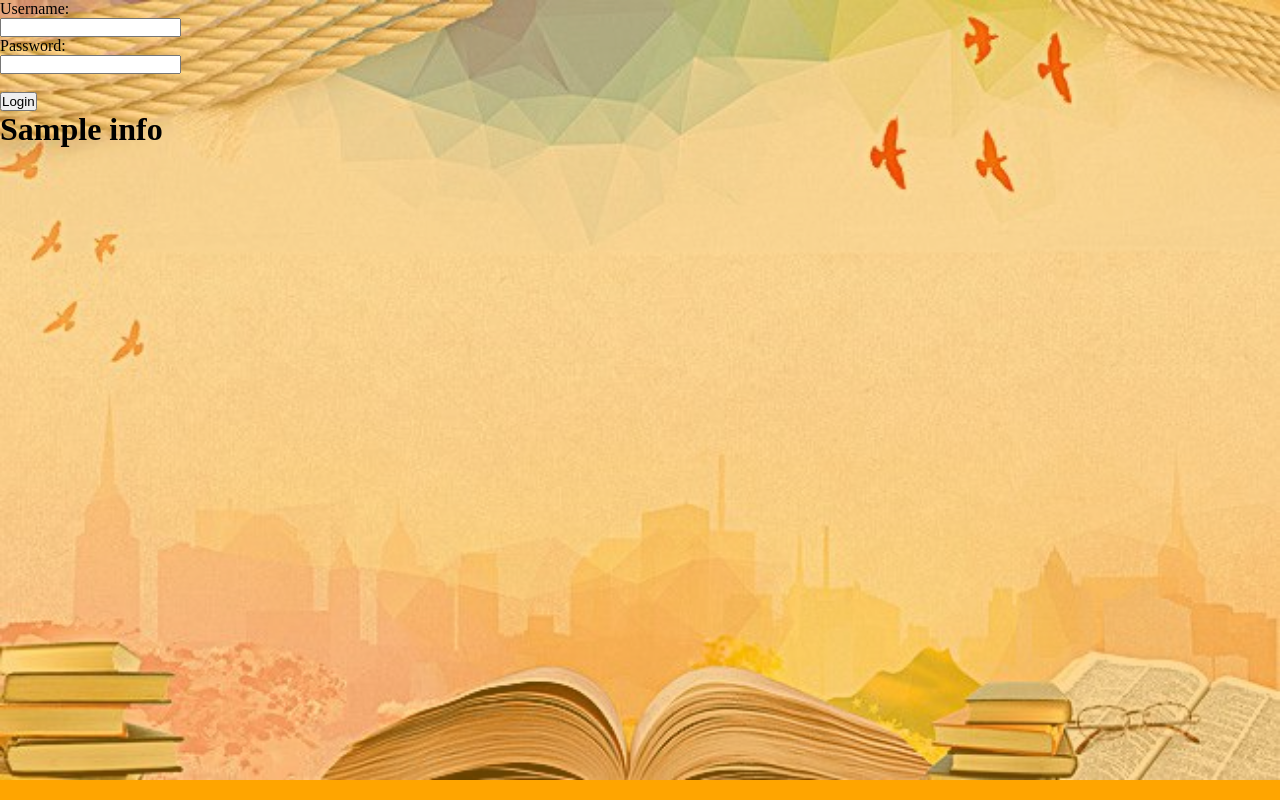
After one commit to rkg0811/demo, a Flask app: template template/login.html in a window 1280 px wide. The commit adds this page. Run offline with Flask 2, Linux system fonts and the light colour scheme; the template is opened without the code that fills it: most values are stand-ins (such as "Sample title", 1, 10 or a date in 2020); parts of the project's set-up code (start-up, migrations or seed data) failed here and were passed over.

Commit message:
Login Page added

```diff
--- a/app.py
+++ b/app.py
@@ -61,8 +61,21 @@ app = Flask(__name__,template_folder='template')
 model = pickle.load(open('model_train.pkl', 'rb'))
 
 @app.route('/')
-def home():
-    return render_template('book_index.html')
+def hello_world():
+    return render_template("login.html")
+database={'nachi':'123','james':'aac','karthik':'asdsf'}
+
+@app.route('/form_login',methods=['POST','GET'])
+def login():
+    name1=request.form['username']
+    pwd=request.form['password']
+    if name1 not in database:
+	    return render_template('login.html',info='Invalid User')
+    else:
+        if database[name1]!=pwd:
+            return render_template('login.html',info='Invalid Password')
+        else:
+	         return render_template('book_index.html',name=name1)
 
 @app.route('/predict',methods=['POST'])
 def predict():
--- a/template/book_index.html
+++ b/template/book_index.html
@@ -19,6 +19,7 @@
 	<header>
 		<div class="container">
 			<h1 class="heading">Recommendation System for Books</h1>
+            <h2 class="hrading">Mini Project 2021</h2>
 
 		</div>
 	</header>
@@ -27,7 +28,7 @@
 
 		<form action="{{ url_for('predict')}}" method="POST">
 			<p class=book_name>Write your Book Name!</p>
-			<textarea name="message" rows="2" cols="50"></textarea>
+			<input type="text" name="message" id="bookname" placeholder="Enter Book Name">
 			<br />
 
 			<input type="submit" class="btn-info" value="Predict">
--- /dev/null
+++ b/template/login.html
@@ -0,0 +1,27 @@
+<!DOCTYPE html>
+<html lang="en">
+<head>
+    <meta charset="UTF-8">
+    <title>Login Page</title>
+    <link rel= "stylesheet" type= "text/css" href= "../static/style.css">
+</head>
+<body bgcolor="orange">
+	 <div class="bg">
+    <img
+    class="demo-bg"
+    src="../static/bg.jpg"
+    alt=""
+    >
+</div>
+
+<form action="/form_login" method="post">
+  <h2></h2>Username:<br>
+  <input type="text" name='username'><br>
+  Password:<br>
+  <input  name='password' ><br><br>
+<input type="submit" value="Login">
+</form>
+<h1 >{{info}}</h1>
+
+</body>
+</html>
```
